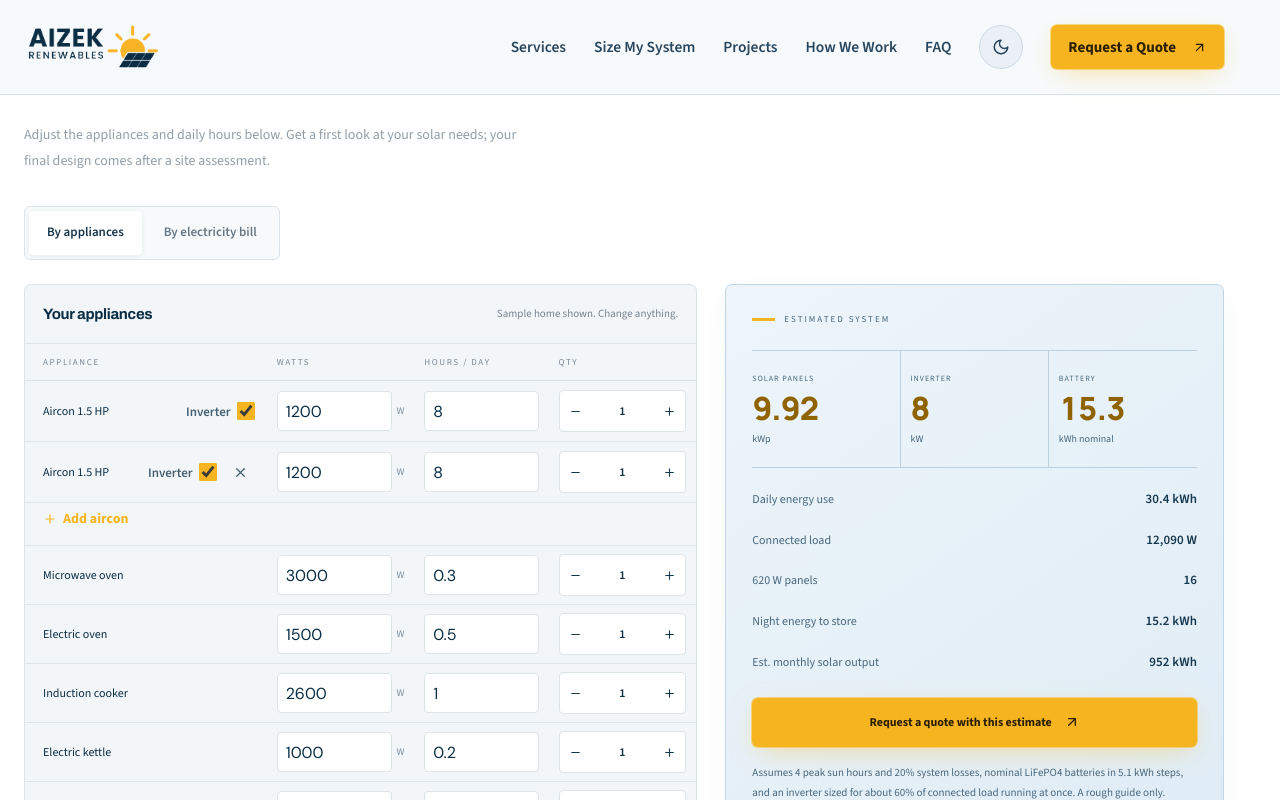
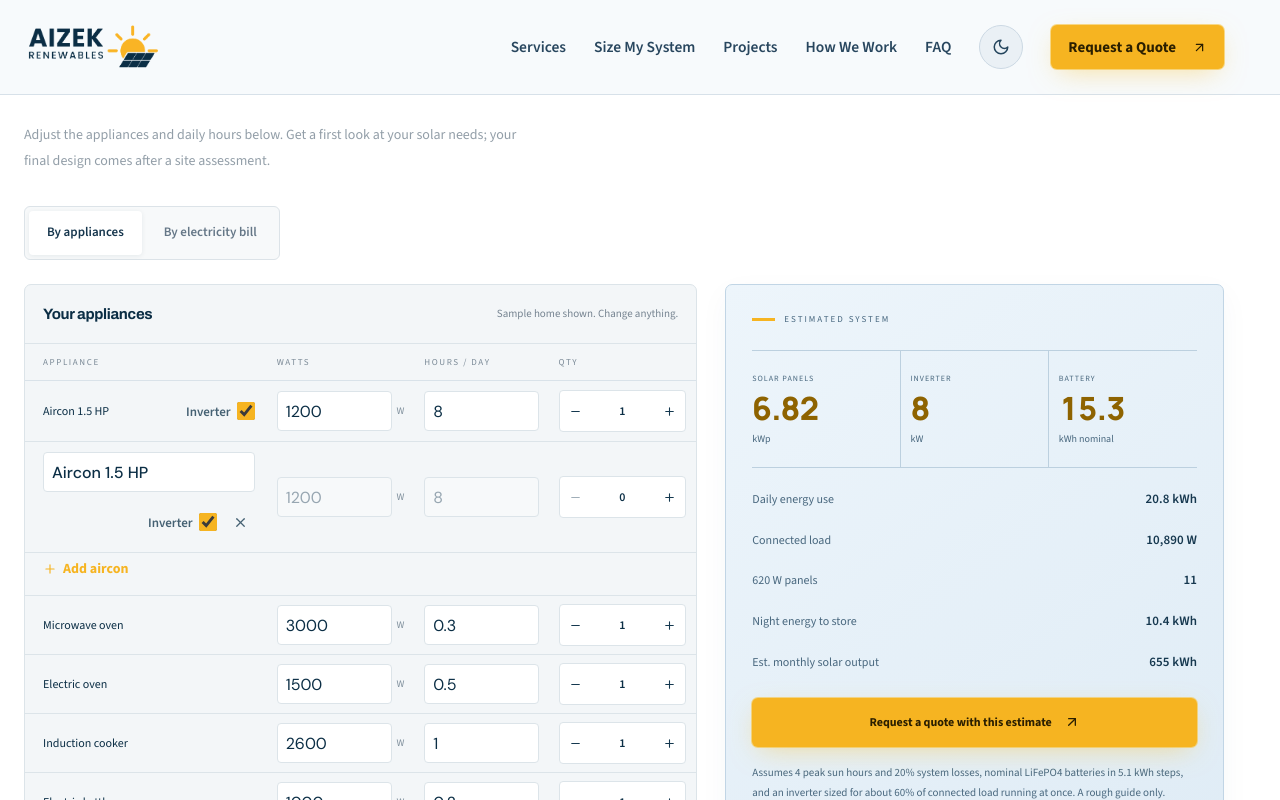
Before and after one commit to neilzkie14/aizek-renewables-web, a React (Vite) app: page / in a window 1280 px wide. Both pictures are taken after a click on the button "Add aircon". Shown: the part 2194-2994 px from the top of the page. Built offline with nearby package versions, Linux system fonts and the light colour scheme.

Commit message:
Add files via upload

```diff
--- a/src/components/ApplianceCalculator.tsx
+++ b/src/components/ApplianceCalculator.tsx
@@ -19,10 +19,12 @@ const isAirconSample = (id: string) => id === 'aircon-inverter'
 const initialRows = (): DraftRow[] => sampleAppliances.map((row, index) => ({
   ...row, watts: String(row.watts), hours: String(row.hours),
   // Rows revealed by "Add more appliances" get an editable name.
+  // They also start switched off (quantity 0) so revealing them doesn't change the estimate.
   editableName: index >= INITIAL_ROWS,
+  ...(index >= INITIAL_ROWS ? { quantity: 0 } : {}),
   ...(isAirconSample(row.id) ? { aircon: true, inverter: true, name: AIRCON_NAME } : {}),
 }))
-const rowName = (row: DraftRow) => row.aircon ? `${row.name}${row.inverter ? ' (inverter)' : ''}` : row.name.trim() || 'Unnamed appliance'
+const rowName = (row: DraftRow) => row.aircon ? `${row.name.trim() || 'Aircon'}${row.inverter ? ' (inverter)' : ''}` : row.name.trim() || 'Unnamed appliance'
 const INITIAL_ROWS = 10
 const ROWS_PER_CLICK = 3
 const number = (value: number, digits = 0) => new Intl.NumberFormat('en-PH', { maximumFractionDigits: digits, minimumFractionDigits: digits }).format(value)
@@ -48,7 +50,7 @@ export default function ApplianceCalculator({ onQuote }: { onQuote: (estimate: A
   const addAircon = () => {
     setRows(current => {
       const last = current.map(row => !!row.aircon).lastIndexOf(true)
-      const newRow: DraftRow = { id: `aircon-${Date.now()}`, name: AIRCON_NAME, aircon: true, inverter: true, removable: true, watts: AIRCON_WATTS.inverter, hours: '8', quantity: 1 }
+      const newRow: DraftRow = { id: `aircon-${Date.now()}`, name: AIRCON_NAME, aircon: true, inverter: true, removable: true, watts: AIRCON_WATTS.inverter, hours: '8', quantity: 0 }
       return [...current.slice(0, last + 1), newRow, ...current.slice(last + 1)]
     })
     setVisibleCount(count => count + 1)
@@ -122,7 +124,11 @@ export default function ApplianceCalculator({ onQuote }: { onQuote: (estimate: A
             onTouchEnd={row.removable ? onSwipeEnd : undefined}
             onTouchCancel={row.removable ? onSwipeEnd : undefined}>
             <th scope="row">{row.aircon ? <span className="aircon-head">
-              <span>{row.name}</span>
+              {row.removable ? <input
+                className="appliance-name-input" type="text" maxLength={40} value={row.name}
+                aria-label="Aircon name" placeholder="Aircon name"
+                onChange={event => rename(row.id, event.target.value)}
+              /> : <span>{row.name}</span>}
               <label className="inverter-toggle">Inverter <input type="checkbox" checked={!!row.inverter} onChange={event => setInverter(row.id, event.target.checked)} /></label>
               {row.removable && <button type="button" className="aircon-remove" aria-label="Remove this aircon" onClick={() => removeRow(row.id)}><X size={15} /></button>}
             </span> : row.editableName ? <input
```
